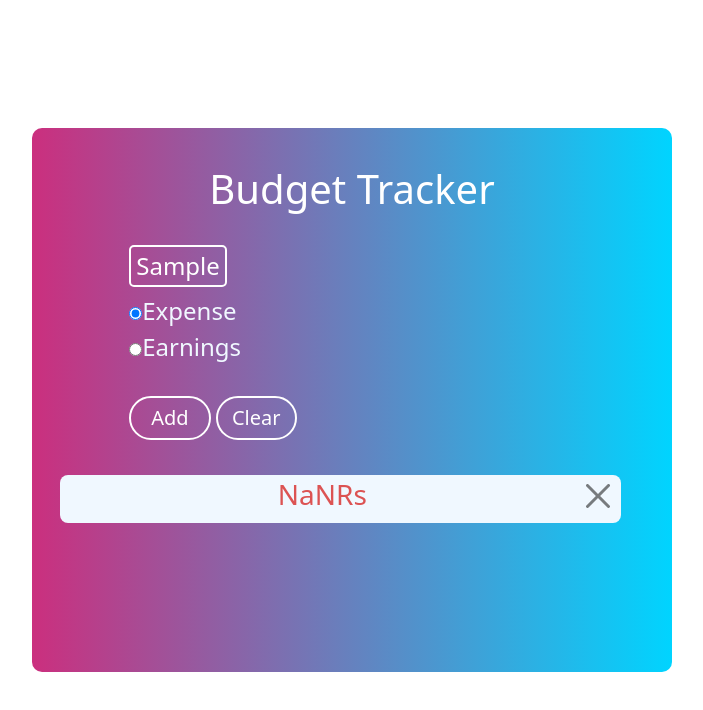
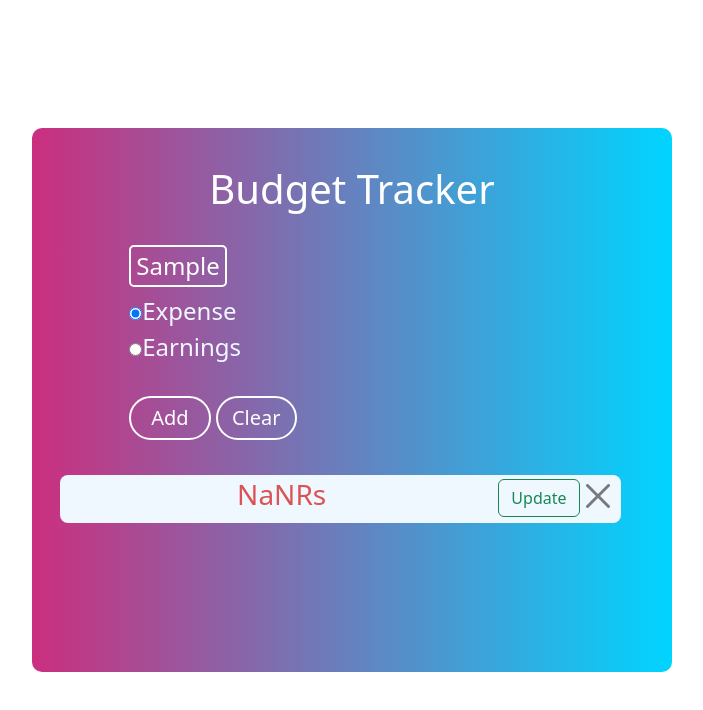
Before and after one commit to legit-programmer/budgetTracker, a React (Vite) app: page / in a window 1280 px wide. Both pictures are taken after typing "Sample" into the empty fields and a click on the button "Add". Shown: the top 710 px of the page, without its empty margins (288-991 px from the left). Built offline with nearby package versions, Linux system fonts and the light colour scheme.

Commit message:
update transactions

```diff
--- a/src/components/Tile.tsx
+++ b/src/components/Tile.tsx
@@ -18,6 +18,15 @@ const Tile = ({ amount, color, id, data, setData }: props) => {
         });
         setData(temp);
     };
+    const updateTx = ()=>{
+        const temp = [...data]
+        temp.forEach((item, index)=>{
+            if(index==id){
+                item.amount=Number(prompt('Enter an amount'))
+            }
+        })
+        setData(temp);
+    }
     return (
         <div className="single">
             <h3
@@ -32,6 +41,14 @@ const Tile = ({ amount, color, id, data, setData }: props) => {
             </h3>
             <div className="close-btn">
                 <button
+                    onClick={updateTx}
+                    type="button"
+                    className="btn btn-outline-success"
+                    aria-label="Close"
+                >Update</button>
+            </div>
+            <div className="close-btn">
+                <button
                     onClick={handleClick}
                     type="button"
                     className="btn-close"
```
